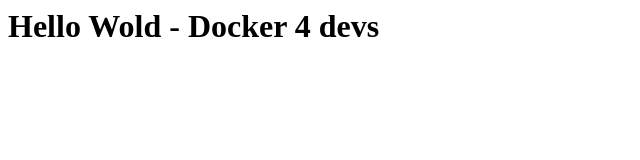
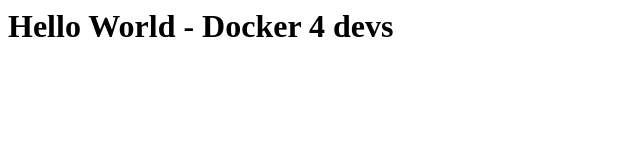
Before and after one commit to vendelev/expedia-docker-for-devs, a plain HTML site: page lesson-4/dockerfiles/expedia.html in a window 1280 px wide. Shown: the whole page, without its empty margins (0-640 px from the left). Drawn offline with Linux system fonts and the light colour scheme.

Commit message:
Fix typo in lesson 4

```diff
--- a/lesson-4/dockerfiles/expedia.html
+++ b/lesson-4/dockerfiles/expedia.html
@@ -3,6 +3,6 @@
   <title>docker4devs</title>
 </head>
 <body>
-  <h1>Hello Wold - Docker 4 devs</h1>
+  <h1>Hello World - Docker 4 devs</h1>
 </body>
 </html>
```
Also changed, not shown: 2 other files.
